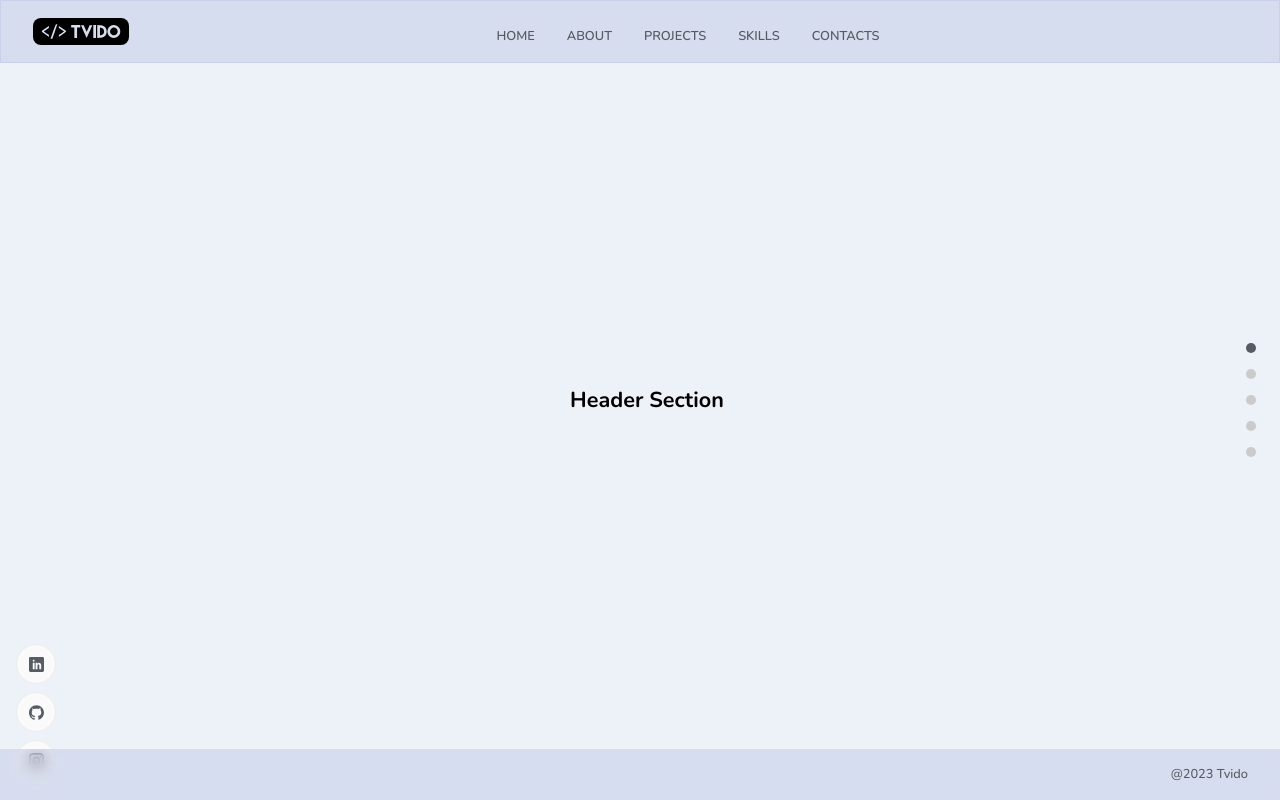
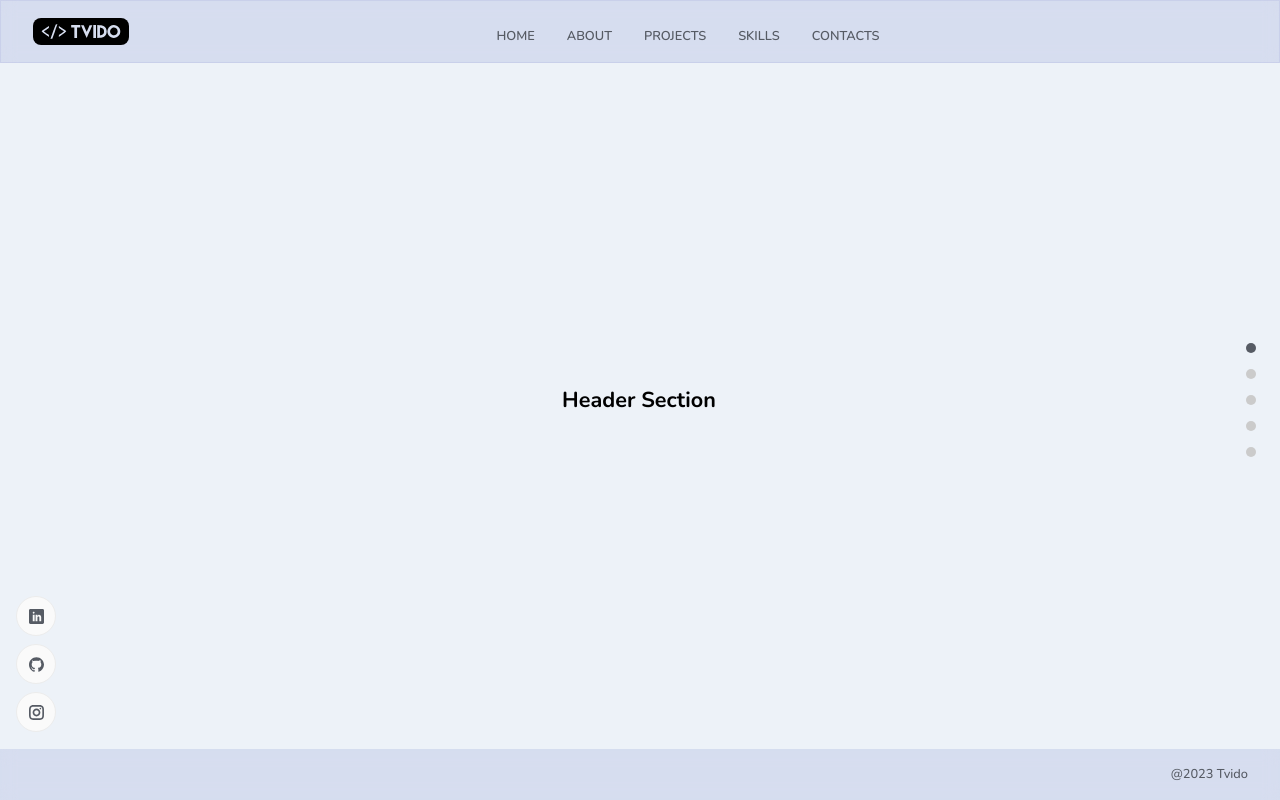
Before and after one commit to Tvido/portfolio-react-viter, a React (Create React App) app: page / in a window 1280 px wide. Shown: the top 800 px of the page. Built offline with nearby package versions, Linux system fonts and the light colour scheme; the HTML template or start-up script is replaced by a standard one.

Commit message:
Update App.scss

```diff
--- a/src/App.scss
+++ b/src/App.scss
@@ -39,7 +39,6 @@
   width: 100%;
   padding: 2rem 0 0;
   display: flex;
-    // flex-direction: column;
   justify-content: flex-end;
   align-items: flex-end;
 
@@ -100,7 +99,8 @@
   justify-content: flex-end;
   align-items: center;
   flex-direction: column;
-    padding: 1rem;
+  padding-left: 1rem;
+  padding-bottom: 4rem;
 
   div {
     width: 40px;
```
Lines whose indentation alone changed are shown as unchanged.
